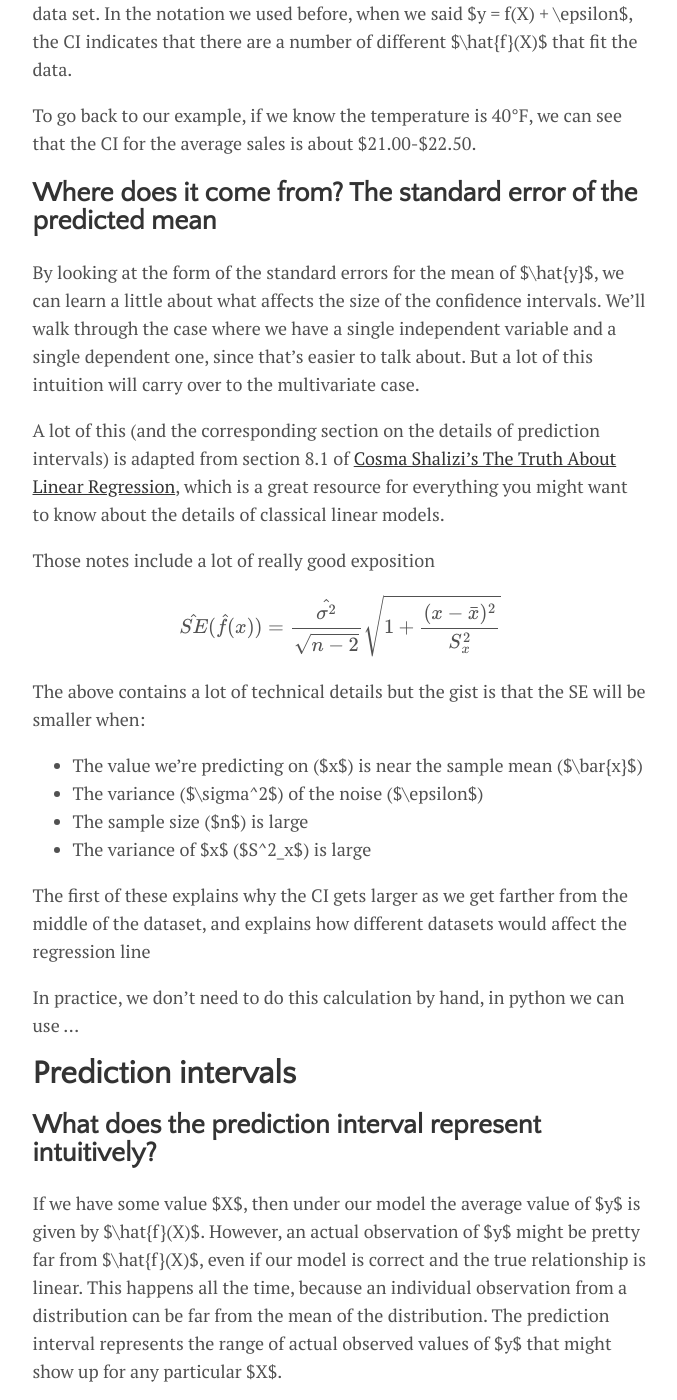
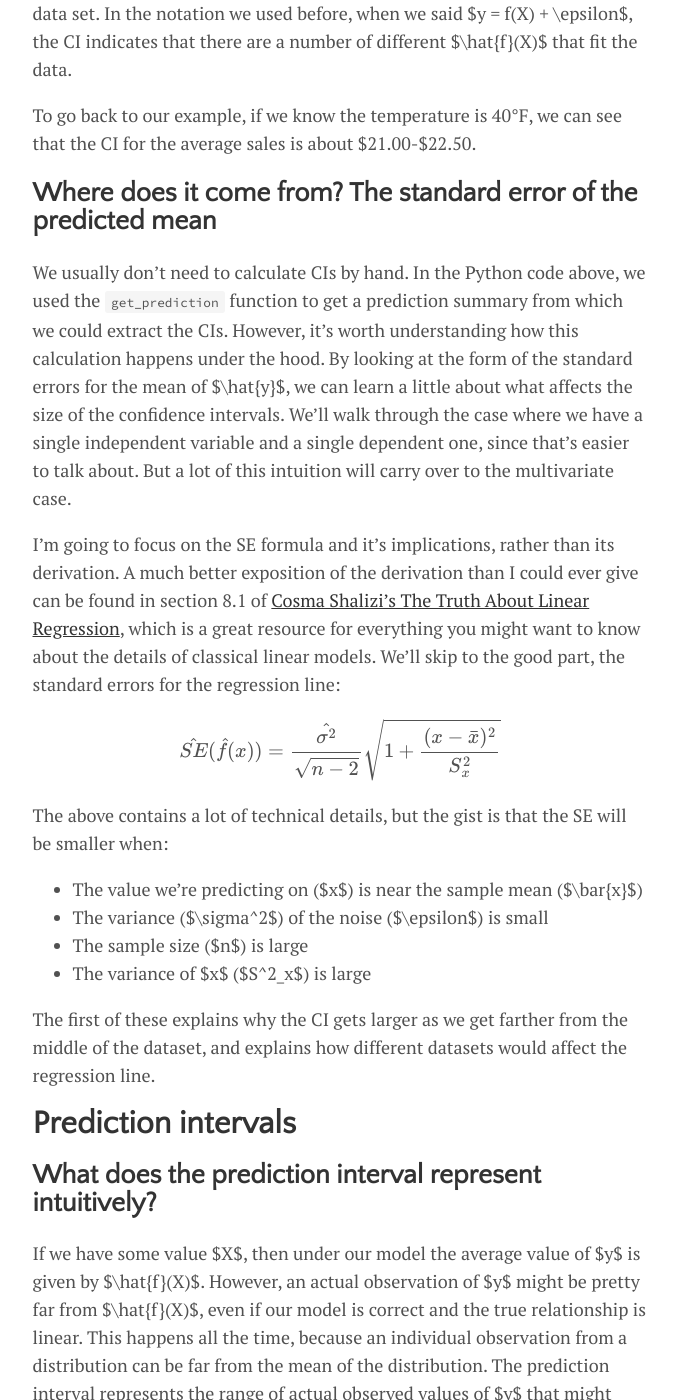
Before and after one commit to lmc2179/lmc2179.github.io, a Jekyll site: the page built from drafts/prediction_confidence.md, in a window 1280 px wide and 1400 px high, scrolled down 7727 px. Shown: the whole window, without its empty margins (300-977 px from the left). Built offline with Jekyll 4.4.1, drawn with Linux system fonts in a browser that asks for light colours; formulas are drawn with MathJax 3; some of the changed text lies outside the part shown.

Commit message:
Update prediction_confidence.md

```diff
--- a/drafts/prediction_confidence.md
+++ b/drafts/prediction_confidence.md
@@ -126,24 +126,20 @@ To go back to our example, if we know the temperature is 40°F, we can see that
 
 ## Where does it come from? The standard error of the predicted mean
 
-By looking at the form of the standard errors for the mean of $\hat{y}$, we can learn a little about what affects the size of the confidence intervals. We'll walk through the case where we have a single independent variable and a single dependent one, since that's easier to talk about. But a lot of this intuition will carry over to the multivariate case.
+We usually don't need to calculate CIs by hand. In the Python code above, we used the `get_prediction` function to get a prediction summary from which we could extract the CIs. However, it's worth understanding how this calculation happens under the hood. By looking at the form of the standard errors for the mean of $\hat{y}$, we can learn a little about what affects the size of the confidence intervals. We'll walk through the case where we have a single independent variable and a single dependent one, since that's easier to talk about. But a lot of this intuition will carry over to the multivariate case.
 
-A lot of this (and the corresponding section on the details of prediction intervals) is adapted from section 8.1 of [Cosma Shalizi's The Truth About Linear Regression](http://www.stat.cmu.edu/~cshalizi/TALR/TALR.pdf), which is a great resource for everything you might want to know about the details of classical linear models.
-
-Those notes include a lot of really good exposition
+I'm going to focus on the SE formula and it's implications, rather than its derivation. A much better exposition of the derivation than I could ever give can be found in section 8.1 of [Cosma Shalizi's The Truth About Linear Regression](http://www.stat.cmu.edu/~cshalizi/TALR/TALR.pdf), which is a great resource for everything you might want to know about the details of classical linear models. We'll skip to the good part, the standard errors for the regression line:
 
 $$\hat{SE}(\hat{f}(x)) = \frac{\hat{\sigma^2}}{\sqrt{n-2}} \sqrt{1 + \frac{(x - \bar{x})^2}{S^2_x}}$$
 
-The above contains a lot of technical details but the gist is that the SE will be smaller when:
+The above contains a lot of technical details, but the gist is that the SE will be smaller when:
 
 - The value we're predicting on ($x$) is near the sample mean ($\bar{x}$)
-- The variance ($\sigma^2$) of the noise ($\epsilon$)
+- The variance ($\sigma^2$) of the noise ($\epsilon$) is small
 - The sample size ($n$) is large
 - The variance of $x$ ($S^2_x$) is large
 
-The first of these explains why the CI gets larger as we get farther from the middle of the dataset, and explains how different datasets would affect the regression line
-
-In practice, we don't need to do this calculation by hand, in python we can use ...
+The first of these explains why the CI gets larger as we get farther from the middle of the dataset, and explains how different datasets would affect the regression line.
 
 # Prediction intervals
 
@@ -155,9 +151,11 @@ To go back to our example, if we know the temperature is 40°F, we think on aver
 
 ## Where does it come from?
 
-$s^2_{pred}(x) = \hat{\sigma}^2 \frac{n}{n-2} \left( 1 + \frac{1}{n} + \frac{(x - \bar{x})^2}{n s^2_x} \right)$
+The prediction interval's variance is given by
 
-Section 8.2 of http://www.stat.cmu.edu/~cshalizi/TALR/TALR.pdf
+[the previous reference](http://www.stat.cmu.edu/~cshalizi/TALR/TALR.pdf)
+
+$S^2_{pred}(x) = \hat{\sigma}^2 \frac{n}{n-2} \left( 1 + \frac{1}{n} + \frac{(x - \bar{x})^2}{n s^2_x} \right)$
 
 Note again that the prediction interval will be wider for data points far from the sample mean
 
```
